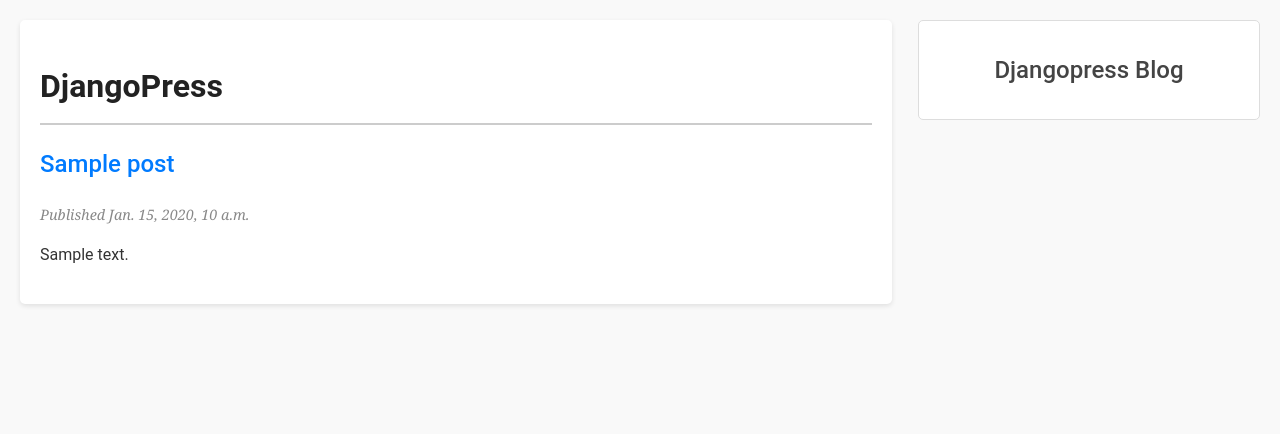
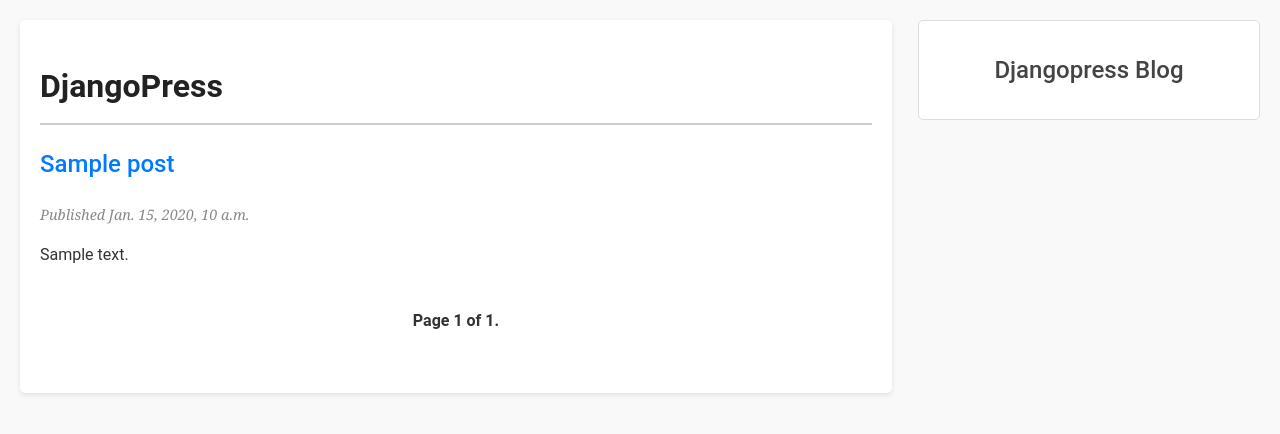
Before and after one commit to thalissonvs/djangopress, a Django app: template djangopress/apps/blog/templates/blog/post/list.html in a window 1280 px wide. Shown: the top 434 px of the page. Run offline with Django 3.2, Linux system fonts and the light colour scheme; the template is opened without the code that fills it: most values are stand-ins (such as "Sample title", 1, 10 or a date in 2020).

Commit message:
feat: add pagination to the blog post listing page

```diff
--- a/djangopress/apps/blog/templates/blog/post/list.html
+++ b/djangopress/apps/blog/templates/blog/post/list.html
@@ -11,4 +11,5 @@
         <p class="date">Published {{ post.pub_date }}</p>
         {{ post.body|truncatewords:30|linebreaks}}
     {% endfor %}
+    {% include "pagination.html" with page=posts %}
 {% endblock %}
--- /dev/null
+++ b/djangopress/apps/blog/templates/pagination.html
@@ -0,0 +1,13 @@
+<div class="pagination">
+    <span class="step-links">
+        {% if page.has_previous %}
+            <a href="?page={{ page.previous_page_number }}">Previous</a>
+        {% endif %}
+        <span class="current">
+            Page {{ page.number }} of {{ page.paginator.num_pages }}.
+        </span>
+        {% if page.has_next %}
+            <a href="?page={{ page.next_page_number }}">Next</a>
+        {% endif %}
+    </span>
+</div>
```
Also changed, not shown: djangopress/apps/blog/views.py (+11 -0 lines).
